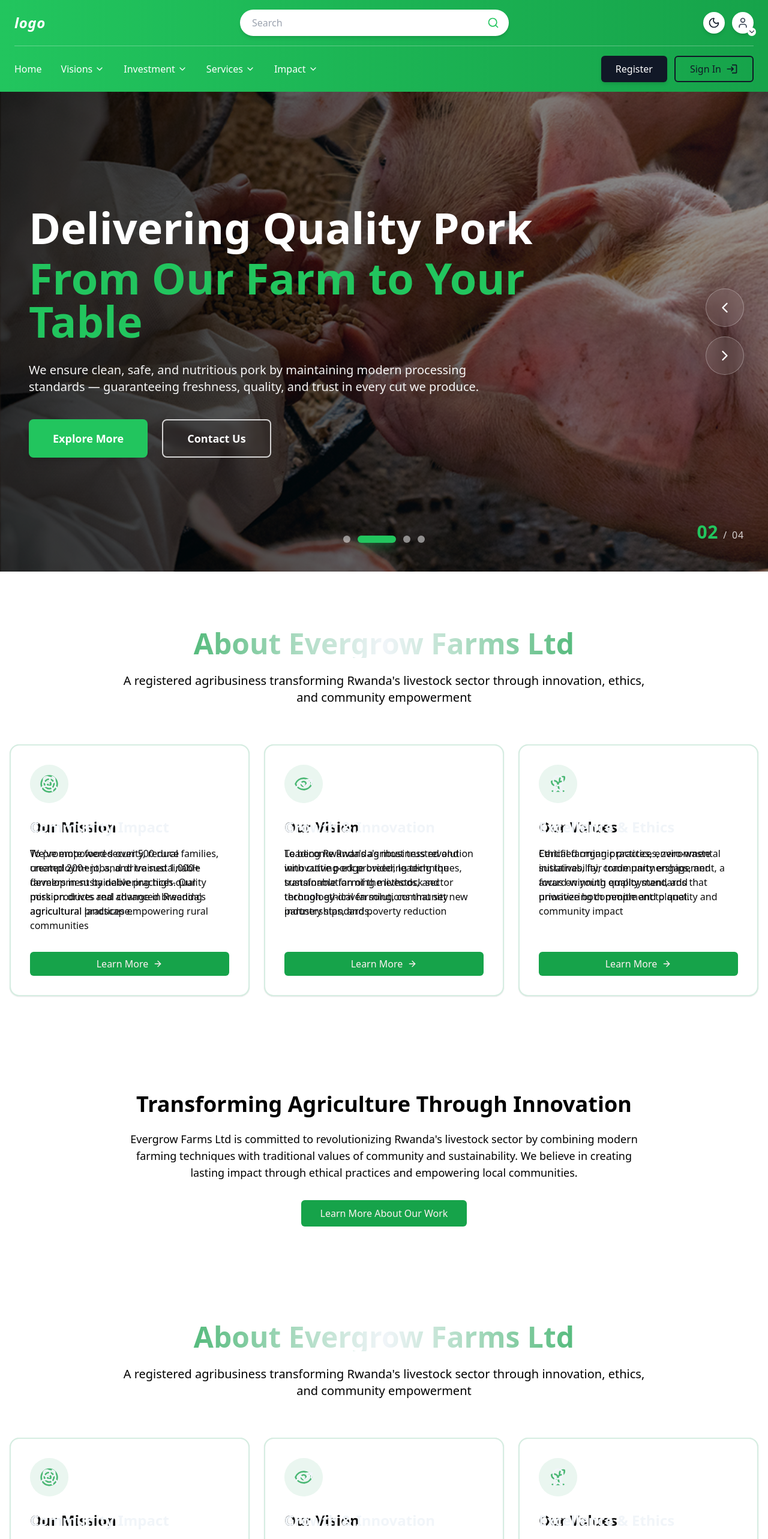
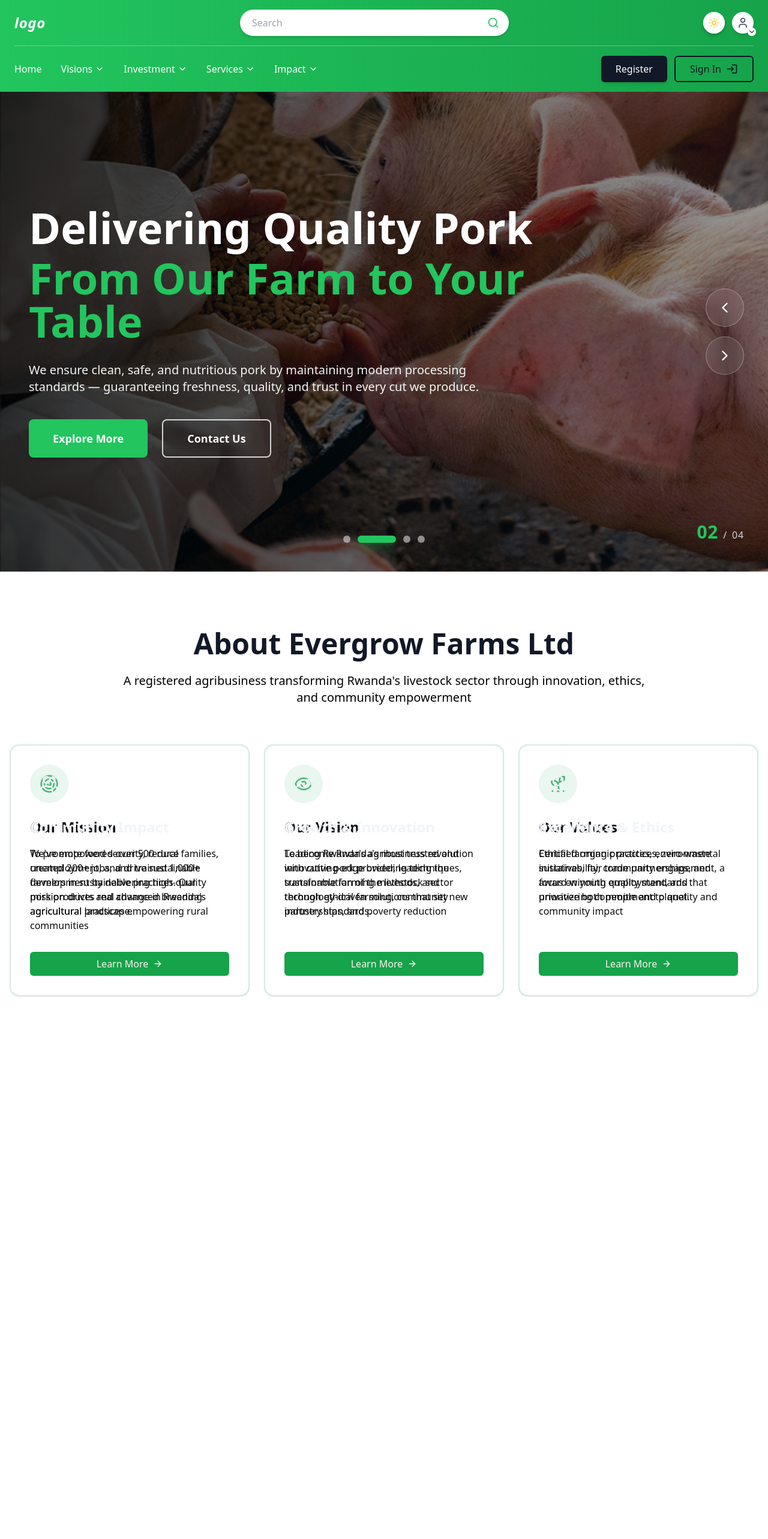
Before and after one commit to ndayiringiye/EverGrow-Farms_Ltd, a React app in the folder frontend/: page / in a window 1280 px wide. Shown: the top 2566 px of the page at 60% size. After the commit the page ends 1757 px from the top, so only its background shows below. Built offline with nearby package versions, Linux system fonts and the light colour scheme; the HTML template or start-up script is replaced by a standard one.

Commit message:
feat:/ currently working homepage design

```diff
--- a/frontend/src/App.jsx
+++ b/frontend/src/App.jsx
@@ -1,6 +1,6 @@
 import Navbar from "./Components/Navbar"
 import HeroSection from "./Components/HeroSection"
-import Home from "./Components/ShowCase"
+// import Home from "./Components/ShowCase"
 import InteractiveCard from "./Components/ShowCase"
 export const App = () => {
   return (
@@ -8,7 +8,7 @@
        <Navbar />
        <HeroSection />
        <InteractiveCard />
-       <Home />
+       {/* <Home /> */}
     </div>
   )
 }
--- a/frontend/src/Components/Navbar.jsx
+++ b/frontend/src/Components/Navbar.jsx
@@ -1,15 +1,13 @@
 import React, { useState, useEffect, useRef } from 'react';
-import { ChevronDown, Search, Sun, Moon, User } from 'lucide-react';
+import { ChevronDown, Search,  User } from 'lucide-react';
 import { MdLogin } from "react-icons/md";
 import { LiaSignOutAltSolid } from "react-icons/lia";
+import AnimatedThemeToggler from "../Components/ui/animated-theme-toggler"
 export default function Header() {
-  const [isDarkMode, setIsDarkMode] = useState(false);
   const [isDropdownOpen, setIsDropdownOpen] = useState(false);
   const dropdownRef = useRef(null);
 
-  const toggleTheme = () => {
-    setIsDarkMode(!isDarkMode);
-  };
+
 
   const toggleDropdown = () => {
     setIsDropdownOpen(!isDropdownOpen);
@@ -51,14 +49,10 @@
 
           <div className="flex items-center gap-3">
             <button
-              onClick={toggleTheme}
+
               className="w-9 h-9 flex items-center justify-center bg-white rounded-full hover:bg-gray-50 transition shadow-md"
             >
-              {isDarkMode ? (
-                <Sun className="text-gray-900" size={20} />
-              ) : (
-                <Moon className="text-gray-900" size={20} />
-              )}
+            <AnimatedThemeToggler />
             </button>
 
             <div className="relative" ref={dropdownRef}>
--- a/frontend/src/Components/ShowCase.jsx
+++ b/frontend/src/Components/ShowCase.jsx
@@ -5,14 +5,8 @@
 import { Card, CardContent } from "@/components/ui/card"
 import { useState } from "react"
 
-function InteractiveCard({
-  icon: Icon,
-  title,
-  description,
-  backIcon: BackIcon,
-  backTitle,
-  backDescription,
-}) {
+// ✅ Fix: Accept props properly
+function InteractiveCard({ icon: Icon, title, description, backIcon: BackIcon, backTitle, backDescription }) {
   const [isFlipped, setIsFlipped] = useState(false)
 
   return (
@@ -27,7 +21,7 @@
           isFlipped ? "rotate-y-180" : ""
         }`}
       >
-        {/* Front Side */}
+        {/* FRONT SIDE */}
         <Card className="absolute inset-0 border-2 border-primary/30 hover:border-primary/60 transition-all hover:shadow-xl backface-hidden">
           <CardContent className="p-4 sm:p-6 md:p-8 h-full flex flex-col">
             <div className="mb-4 sm:mb-6 inline-flex items-center justify-center w-12 h-12 sm:w-16 sm:h-16 rounded-full bg-primary/10 animate-pulse-slow">
@@ -43,7 +37,7 @@
           </CardContent>
         </Card>
 
-        {/* Back Side */}
+        {/* BACK SIDE */}
         <Card className="absolute inset-0 border-2 border-accent/50 bg-accent/5 rotate-y-180 backface-hidden hover:shadow-xl">
           <CardContent className="p-4 sm:p-6 md:p-8 h-full flex flex-col">
             <div className="mb-4 sm:mb-6 inline-flex items-center justify-center w-12 h-12 sm:w-16 sm:h-16 rounded-full bg-accent/20 animate-pulse-slow">
@@ -63,13 +57,13 @@
   )
 }
 
+// ✅ Fix: Export default properly to avoid "does not provide an export named 'default'"
 export default function Home() {
   return (
     <main className="min-h-screen bg-background">
-      {/* Hero Section */}
       <section className="container mx-auto px-3 sm:px-4 py-8 sm:py-12 md:py-16 lg:py-24">
         <div className="text-center max-w-4xl mx-auto mb-8 sm:mb-12 md:mb-16 animate-fade-in">
-          <h1 className="text-2xl sm:text-3xl md:text-4xl lg:text-5xl font-bold mb-4 sm:mb-6 text-balance bg-gradient-to-r from-primary via-accent to-primary bg-clip-text text-transparent animate-gradient px-2">
+          <h1 className="text-2xl sm:text-3xl md:text-4xl lg:text-5xl font-bold mb-4 sm:mb-6 text-balance text-gray-900 animate-gradient px-2">
             About Evergrow Farms Ltd
           </h1>
           <p className="text-base sm:text-lg md:text-xl text-muted-foreground leading-relaxed px-2">
@@ -78,7 +72,7 @@
           </p>
         </div>
 
-        {/* Cards Grid */}
+        {/* ✅ Fix: Pass props correctly */}
         <div className="grid grid-cols-1 sm:grid-cols-2 md:grid-cols-3 gap-4 sm:gap-5 md:gap-6 max-w-7xl mx-auto">
           <InteractiveCard
             icon={Target}
@@ -109,27 +103,6 @@
         </div>
       </section>
 
-      {/* Additional Info Section */}
-      <section className="bg-muted/30 py-8 sm:py-12 md:py-16">
-        <div className="container mx-auto px-3 sm:px-4">
-          <div className="max-w-4xl mx-auto text-center">
-            <h2 className="text-2xl sm:text-3xl md:text-4xl font-bold mb-4 sm:mb-6 text-balance px-2">
-              Transforming Agriculture Through Innovation
-            </h2>
-            <p className="text-base sm:text-lg text-muted-foreground leading-relaxed mb-6 sm:mb-8 px-2">
-              Evergrow Farms Ltd is committed to revolutionizing Rwanda's livestock sector by combining modern farming
-              techniques with traditional values of community and sustainability. We believe in creating lasting impact
-              through ethical practices and empowering local communities.
-            </p>
-            <Button
-              size="lg"
-              className="bg-primary hover:bg-primary/90 hover:scale-105 transition-transform text-sm sm:text-base"
-            >
-              Learn More About Our Work
-            </Button>
-          </div>
-        </div>
-      </section>
     </main>
   )
 }
--- /dev/null
+++ b/frontend/src/Components/ui/animated-theme-toggler.jsx
@@ -0,0 +1,52 @@
+"use client";
+
+import React, { useState, useEffect } from "react";
+import { Sun, Moon } from "lucide-react";
+
+ const AnimatedThemeToggler = () => {
+  const [isDark, setIsDark] = useState(false);
+
+  useEffect(() => {
+    const theme = localStorage.getItem("theme");
+    if (theme === "dark") {
+      setIsDark(true);
+      document.documentElement.classList.add("dark");
+    } else {
+      setIsDark(false);
+      document.documentElement.classList.remove("dark");
+    }
+  }, []);
+
+  const toggleTheme = () => {
+    setIsDark(!isDark);
+    if (!isDark) {
+      document.documentElement.classList.add("dark");
+      localStorage.setItem("theme", "dark");
+    } else {
+      document.documentElement.classList.remove("dark");
+      localStorage.setItem("theme", "light");
+    }
+  };
+
+  return (
+    <button
+      onClick={toggleTheme}
+      className="w-9 h-9 flex items-center justify-center bg-white dark:bg-gray-800 rounded-full hover:bg-gray-50 dark:hover:bg-gray-700 transition shadow-md"
+      aria-label="Toggle Theme"
+    >
+      <Sun
+        className={`text-yellow-400 absolute transition-opacity duration-500 ${
+          isDark ? "opacity-0" : "opacity-100"
+        }`}
+        size={18}
+      />
+      <Moon
+        className={`text-gray-800 dark:text-white absolute transition-opacity duration-500 ${
+          isDark ? "opacity-100" : "opacity-0"
+        }`}
+        size={18}
+      />
+    </button>
+  );
+};
+export default AnimatedThemeToggler
```
Also changed, not shown: 2 other files (tests, documents, lock files or other folders).
